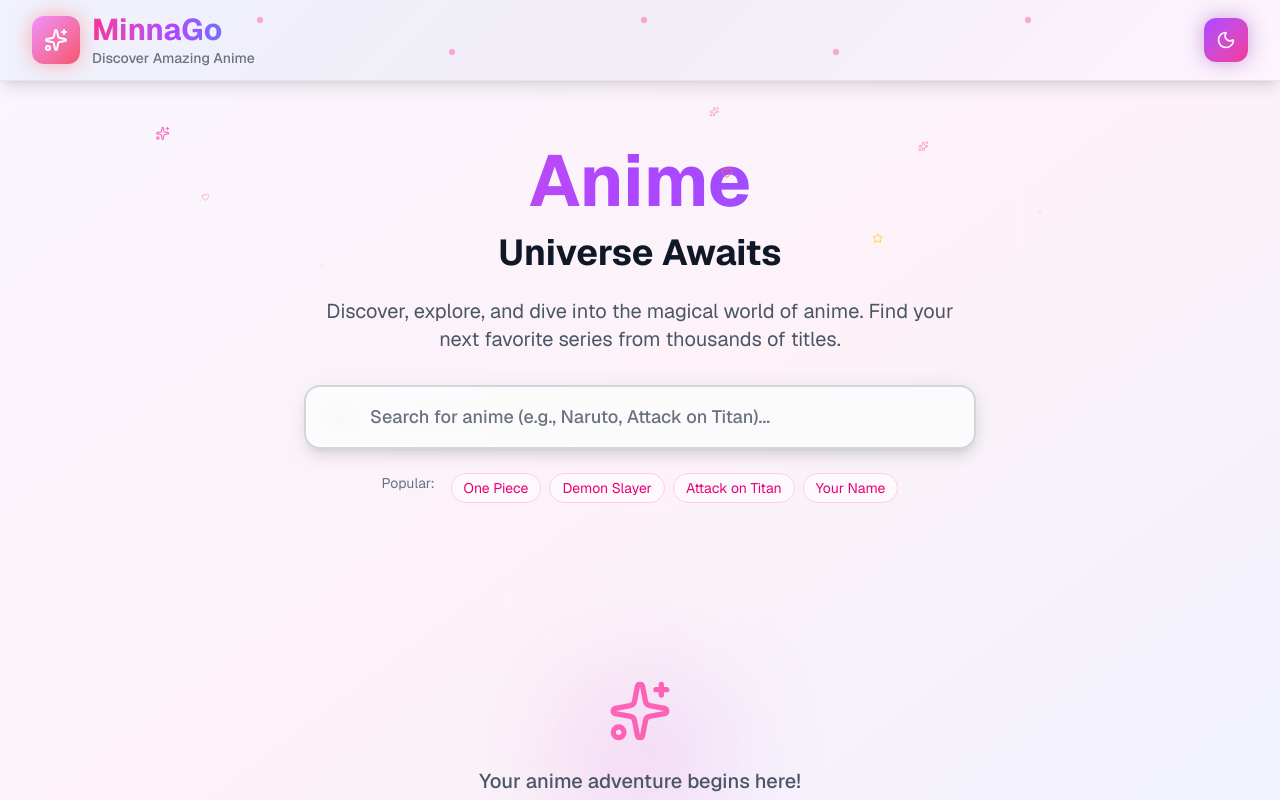
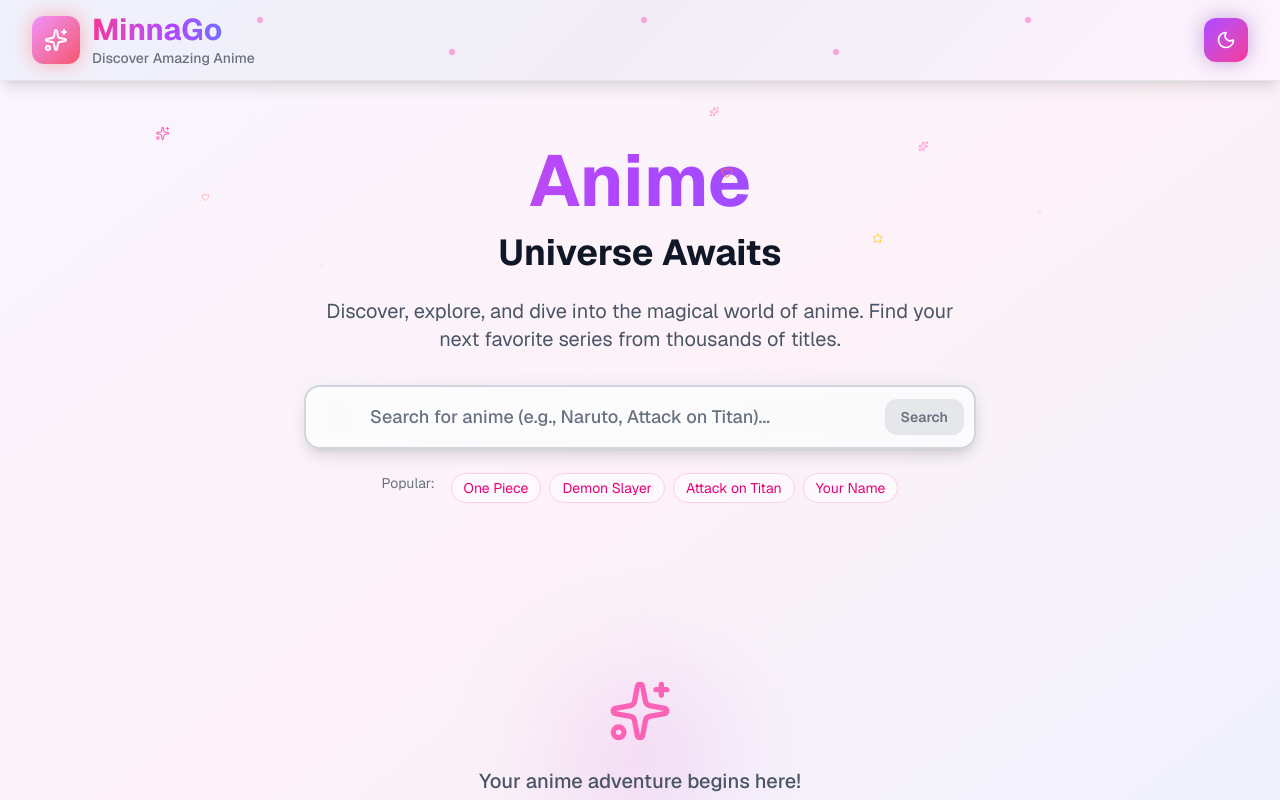
Before and after one commit to khanhnqse/MinnaGo, a Next.js app: page / in a window 1280 px wide. Shown: the top 800 px of the page. Built offline with nearby package versions, Linux system fonts and the light colour scheme.

Commit message:
feat: Enhance anime search functionality with trigger search and hasSearched state

```diff
--- a/src/app/page.tsx
+++ b/src/app/page.tsx
@@ -10,7 +10,15 @@ import { motion } from "framer-motion";
 import { Sparkles, Heart, Star } from "lucide-react";
 
 export default function Home() {
-  const { animes, loading, error, query, setQuery } = useAnimeSearch();
+  const {
+    animes,
+    loading,
+    error,
+    query,
+    setQuery,
+    triggerSearch,
+    hasSearched,
+  } = useAnimeSearch();
 
   return (
     <div className="min-h-screen bg-gradient-to-br from-purple-50 via-pink-50 to-indigo-50 dark:from-gray-900 dark:via-purple-900 dark:to-indigo-900">
@@ -92,6 +100,7 @@ export default function Home() {
               <SearchInput
                 value={query}
                 onChange={setQuery}
+                onSearch={triggerSearch}
                 placeholder="Search for anime (e.g., Naruto, Attack on Titan)..."
               />
             </motion.div>
@@ -134,7 +143,9 @@ export default function Home() {
       <section className="max-w-7xl mx-auto px-4 sm:px-6 lg:px-8 pb-16">
         {loading && <LoadingSpinner />}
         {error && <ErrorMessage message={error} />}
-        {!loading && !error && query && <AnimeGrid animes={animes} />}
+        {!loading && !error && query && (
+          <AnimeGrid animes={animes} hasSearched={hasSearched} />
+        )}
 
         {!query && !loading && !error && (
           <motion.div
--- a/src/components/AnimeGrid.tsx
+++ b/src/components/AnimeGrid.tsx
@@ -4,10 +4,14 @@ import { motion } from "framer-motion";
 
 interface AnimeGridProps {
   animes: Anime[];
+  hasSearched?: boolean;
 }
 
-export default function AnimeGrid({ animes }: AnimeGridProps) {
-  if (animes.length === 0) {
+export default function AnimeGrid({
+  animes,
+  hasSearched = true,
+}: AnimeGridProps) {
+  if (animes.length === 0 && hasSearched) {
     return (
       <motion.div
         className="text-center py-12"
--- a/src/components/SearchInput.tsx
+++ b/src/components/SearchInput.tsx
@@ -5,15 +5,29 @@ import { useState } from "react";
 interface SearchInputProps {
   value: string;
   onChange: (value: string) => void;
+  onSearch?: () => void;
   placeholder?: string;
 }
 
 export default function SearchInput({
   value,
   onChange,
+  onSearch,
   placeholder = "Search anime...",
 }: SearchInputProps) {
   const [isFocused, setIsFocused] = useState(false);
+
+  const handleKeyPress = (e: React.KeyboardEvent) => {
+    if (e.key === "Enter" && onSearch) {
+      onSearch();
+    }
+  };
+
+  const handleSearchClick = () => {
+    if (onSearch) {
+      onSearch();
+    }
+  };
 
   return (
     <motion.div
@@ -49,22 +63,38 @@ export default function SearchInput({
               }`}
             />
           </motion.div>
-        </div>
-
+        </div>{" "}
         <input
           type="text"
           value={value}
           onChange={(e) => onChange(e.target.value)}
+          onKeyPress={handleKeyPress}
           onFocus={() => setIsFocused(true)}
           onBlur={() => setIsFocused(false)}
           placeholder={placeholder}
-          className={`block w-full pl-16 pr-6 py-5 border-2 rounded-2xl leading-5 bg-white/80 dark:bg-gray-800/80 backdrop-blur-sm text-gray-900 dark:text-white placeholder-gray-500 dark:placeholder-gray-400 text-lg font-medium transition-all duration-300 ${
+          className={`block w-full pl-16 pr-24 py-5 border-2 rounded-2xl leading-5 bg-white/80 dark:bg-gray-800/80 backdrop-blur-sm text-gray-900 dark:text-white placeholder-gray-500 dark:placeholder-gray-400 text-lg font-medium transition-all duration-300 ${
             isFocused
               ? "border-purple-500 dark:border-pink-400 shadow-2xl neon-glow-purple dark:neon-glow text-purple-900 dark:text-pink-100"
               : "border-gray-300 dark:border-gray-600 shadow-lg hover:border-purple-300 dark:hover:border-pink-500"
           }`}
         />
-
+        {/* Search Button */}
+        <div className="absolute inset-y-0 right-0 pr-3 flex items-center">
+          <motion.button
+            type="button"
+            onClick={handleSearchClick}
+            className={`px-4 py-2 rounded-xl font-semibold text-sm transition-all duration-300 ${
+              value.trim()
+                ? "bg-gradient-to-r from-pink-500 to-purple-500 text-white shadow-lg hover:from-pink-600 hover:to-purple-600 hover:shadow-xl"
+                : "bg-gray-200 dark:bg-gray-700 text-gray-500 dark:text-gray-400 cursor-not-allowed"
+            }`}
+            disabled={!value.trim()}
+            whileHover={value.trim() ? { scale: 1.05 } : {}}
+            whileTap={value.trim() ? { scale: 0.95 } : {}}
+          >
+            Search
+          </motion.button>
+        </div>{" "}
         {/* Animated sparkles */}
         {isFocused && (
           <div className="absolute inset-0 pointer-events-none">
@@ -73,7 +103,7 @@ export default function SearchInput({
                 key={i}
                 className="absolute"
                 style={{
-                  right: `${20 + i * 30}px`,
+                  right: `${100 + i * 30}px`,
                   top: "50%",
                   transform: "translateY(-50%)",
                 }}
--- a/src/hooks/useAnimeSearch.ts
+++ b/src/hooks/useAnimeSearch.ts
@@ -7,15 +7,18 @@ export const useAnimeSearch = () => {
   const [loading, setLoading] = useState(false);
   const [error, setError] = useState<string | null>(null);
   const [query, setQuery] = useState('');
-
+  const [autoSearch, setAutoSearch] = useState(false);
+  const [hasSearched, setHasSearched] = useState(false);
   const searchAnime = useCallback(async (searchQuery: string) => {
     if (!searchQuery.trim()) {
       setAnimes([]);
+      setHasSearched(false);
       return;
     }
 
     setLoading(true);
     setError(null);
+    setHasSearched(true);
 
     try {
       // Using Jikan API (free MyAnimeList API) instead of RapidAPI for this demo
@@ -32,6 +35,10 @@ export const useAnimeSearch = () => {
       setLoading(false);
     }
   }, []);
+
+  const triggerSearch = useCallback(() => {
+    searchAnime(query);
+  }, [searchAnime, query]);
 
   const searchAnimeWithRapidAPI = useCallback(async (searchQuery: string) => {
     if (!searchQuery.trim()) {
@@ -62,16 +69,23 @@ export const useAnimeSearch = () => {
     } finally {
       setLoading(false);
     }
-  }, [searchAnime]);
+  }, [searchAnime]);  useEffect(() => {
+    if (!autoSearch) {
+      // Clear results when query changes but don't auto-search
+      if (!query.trim()) {
+        setAnimes([]);
+        setError(null);
+        setHasSearched(false);
+      }
+      return;
+    }
 
-  useEffect(() => {
     const timeoutId = setTimeout(() => {
       searchAnime(query);
     }, 500); // Debounce for 500ms
 
     return () => clearTimeout(timeoutId);
-  }, [query, searchAnime]);
-
+  }, [query, searchAnime, autoSearch]);
   return {
     animes,
     loading,
@@ -79,5 +93,9 @@ export const useAnimeSearch = () => {
     query,
     setQuery,
     searchAnime: searchAnimeWithRapidAPI,
+    triggerSearch,
+    autoSearch,
+    setAutoSearch,
+    hasSearched,
   };
 };
```
